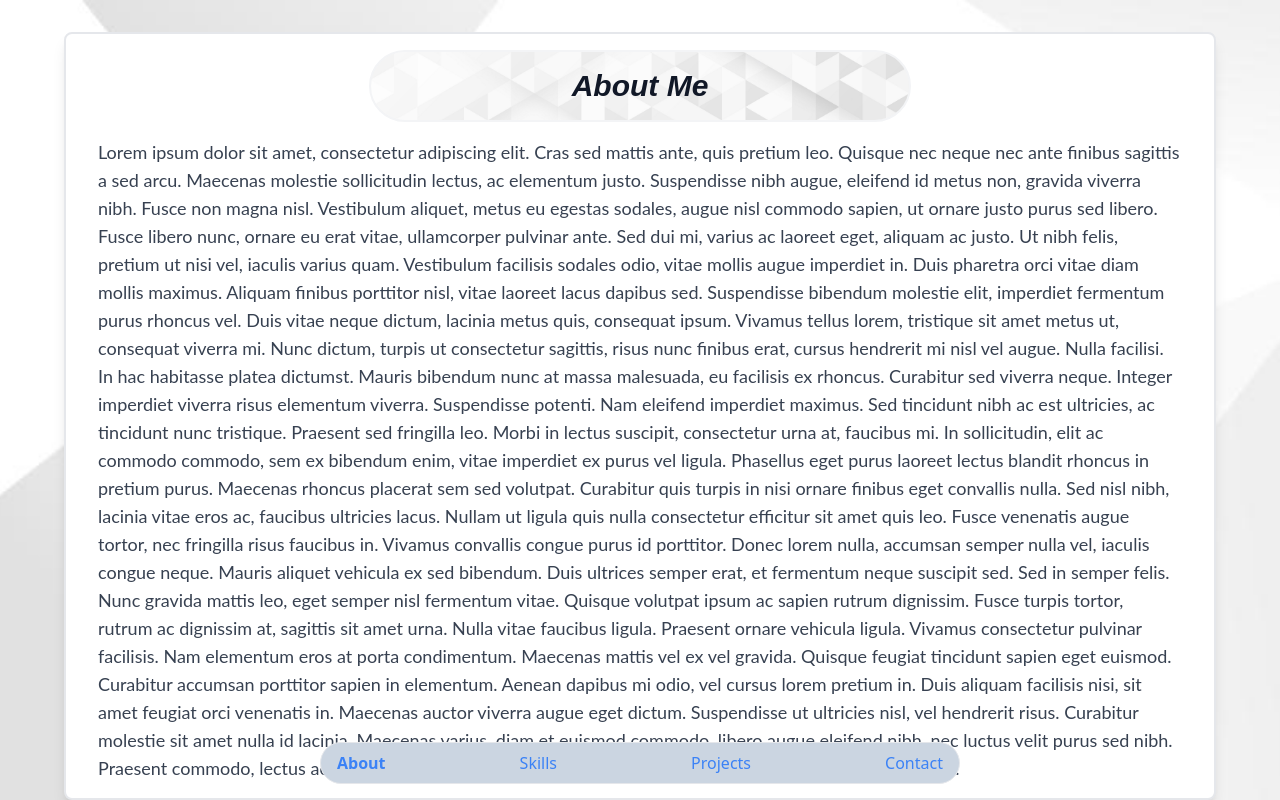
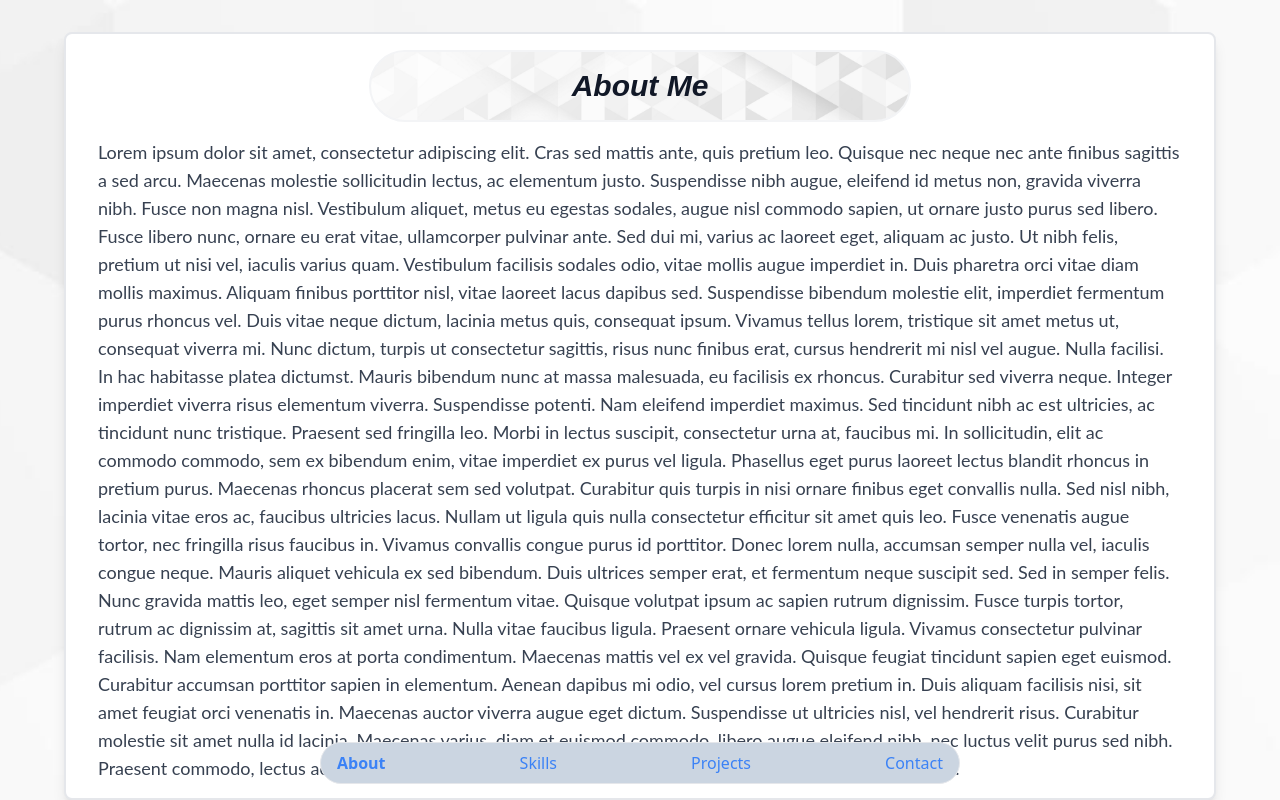
Before and after one commit to sunghogo/personal-website, a React (Create React App) app: page / in a window 1280 px wide. Shown: the top 800 px of the page. Built offline with nearby package versions, Linux system fonts and the light colour scheme.

Commit message:
Added second background image

```diff
--- a/src/index.css
+++ b/src/index.css
@@ -7,7 +7,7 @@
 @import url("https://fonts.googleapis.com/css2?family=Lato:ital,wght@0,400;0,700;1,400;1,700&family=Montserrat:ital,wght@0,400;0,700;1,400;1,700&family=Open+Sans:ital,wght@0,400;0,700;1,400;1,700&family=Permanent+Marker&display=swap");
 
 .background-image {
-  background-image: url("./images/background-image.jpg");
+  background-image: url("./images/background-image-2.jpg");
   background-size: cover;
   background-position: center;
   background-repeat: repeat;
```
Also changed, not shown: src/images/background-image-2.jpg (added).
